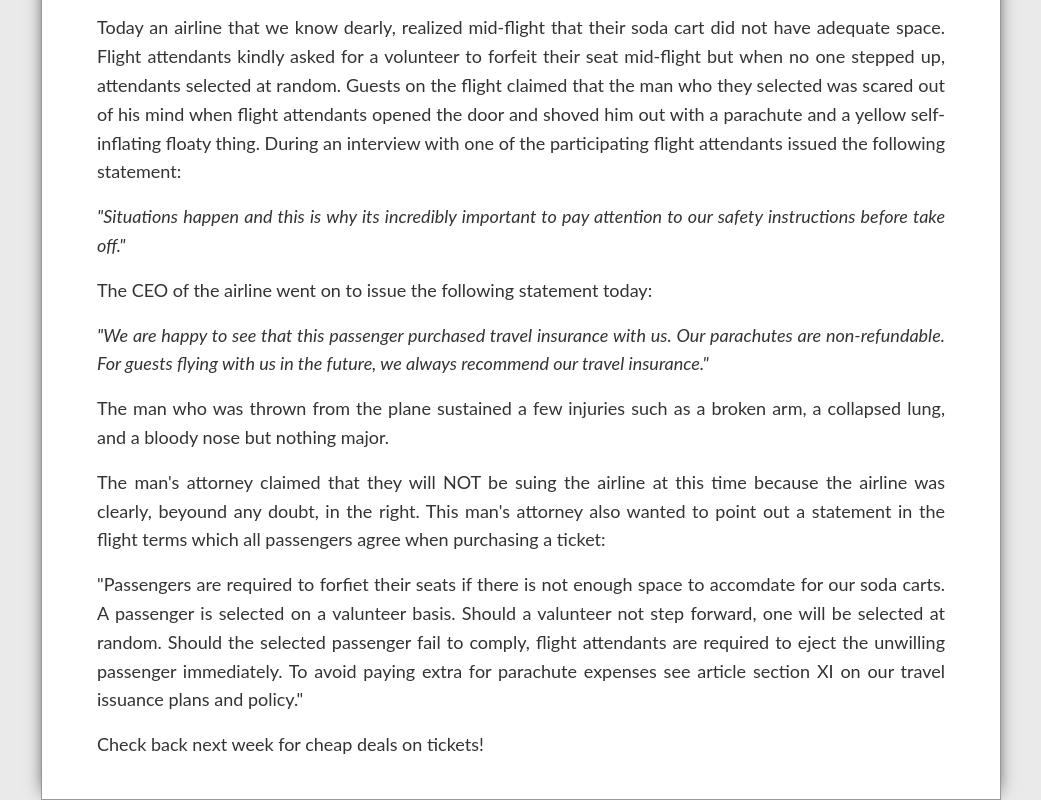
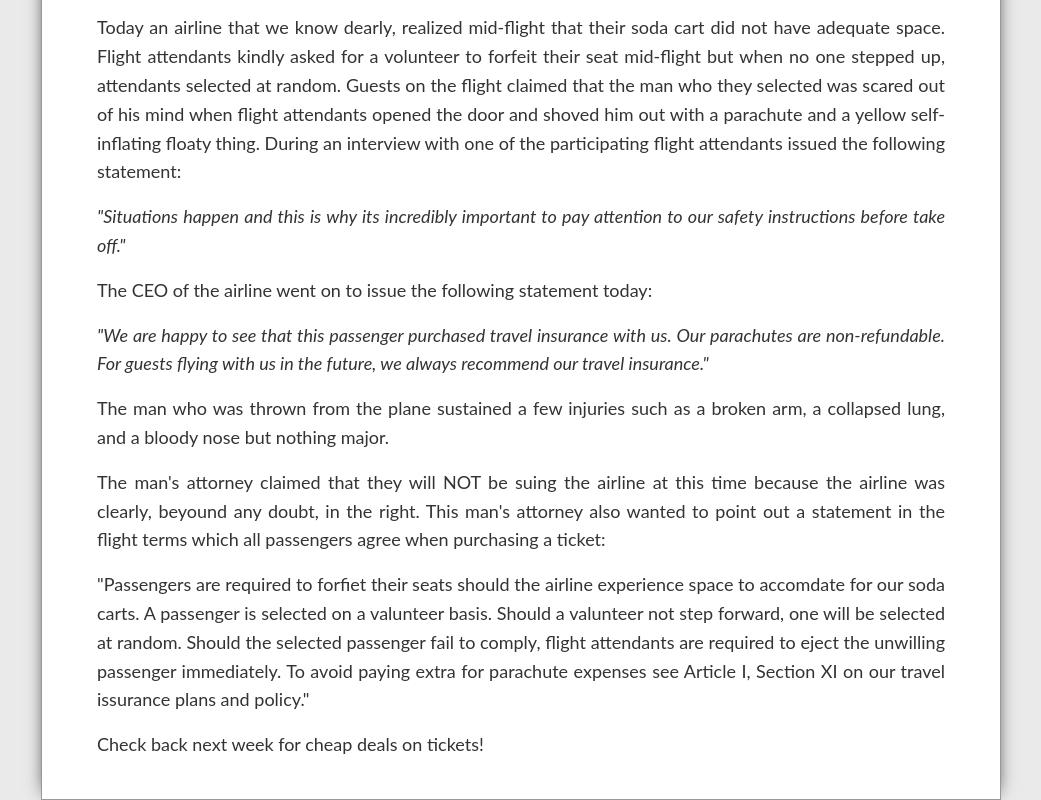
Before and after one commit to rustedairlines/passenger-booted-from-plane-mid-flight-to-make-room-for-soda-cart, a plain HTML site: page index.html in a window 1280 px wide. Shown: the part 973-1773 px from the top of the page, without its empty margins (119-1160 px from the left). Drawn offline with Linux system fonts and the light colour scheme.

Commit message:
Update index.html

```diff
--- a/index.html
+++ b/index.html
@@ -32,7 +32,7 @@
     The man's attorney claimed that they will NOT be suing the airline at this time because the airline was clearly, beyound any doubt, in the right. This man's attorney also wanted to point out a statement in the flight terms which all passengers agree when purchasing a ticket:
   </p>
   <p>
-    "Passengers are required to forfiet their seats if there is not enough space to accomdate for our soda carts. A passenger is selected on a valunteer basis. Should a valunteer not step forward, one will be selected at random. Should the selected passenger fail to comply, flight attendants are required to eject the unwilling passenger immediately. To avoid paying extra for parachute expenses see article section XI on our travel issuance plans and policy."
+    "Passengers are required to forfiet their seats should the airline experience space to accomdate for our soda carts. A passenger is selected on a valunteer basis. Should a valunteer not step forward, one will be selected at random. Should the selected passenger fail to comply, flight attendants are required to eject the unwilling passenger immediately. To avoid paying extra for parachute expenses see Article I, Section XI on our travel issurance plans and policy."
   </p>
     <p>Check back next week for cheap deals on tickets!</p>
   </div>
```
